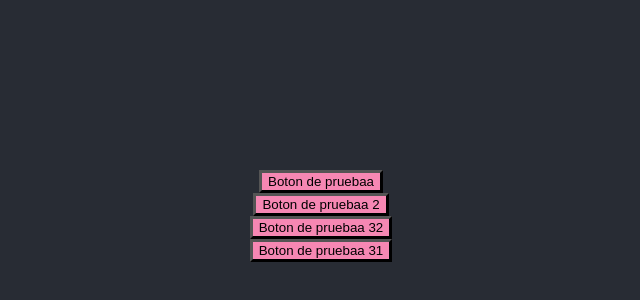
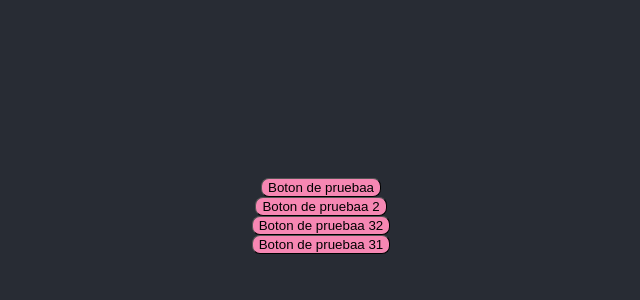
Before and after one commit to barbosalucas278/react-token-figma, a React (Create React App) app: page / in a window 1280 px wide. Shown: the part 184-484 px from the top of the page, without its empty margins (319-959 px from the left). Built offline with nearby package versions, Linux system fonts and the light colour scheme.

Commit message:
'publicacion'

```diff
--- a/src/App.js
+++ b/src/App.js
@@ -1,4 +1,3 @@
-import logo from "./logo.svg";
 import "./App.css";
 
 function App() {
--- a/src/_variables.css
+++ b/src/_variables.css
@@ -9,14 +9,14 @@
   --sd-button-ghost-text: #ffffff;
   --sd-border-width-button-ghost: 4;
   --sd-border-width-none: 0;
-  --sd-border-width-xs: 1;
+  --sd-border-width-xs: 1px;
   --sd-border-width-sm: 2;
   --sd-border-width-md: 4;
   --sd-border-width-lg: 8;
   --sd-border-radius-button-ghost: 8;
   --sd-border-radius-card: 4;
   --sd-border-radius-sm: 4;
-  --sd-border-radius-lg: 8;
+  --sd-border-radius-lg: 8px;
   --sd-border-radius-xl: 16;
   --sd-font-sizes-card-title: 13.6;
   --sd-font-sizes-card-content: 10.4;
```
Also changed, not shown: .travis.yml (deleted).
